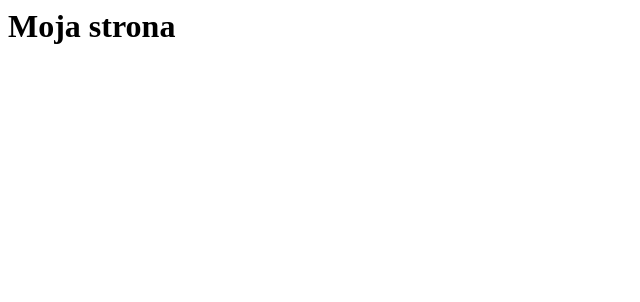
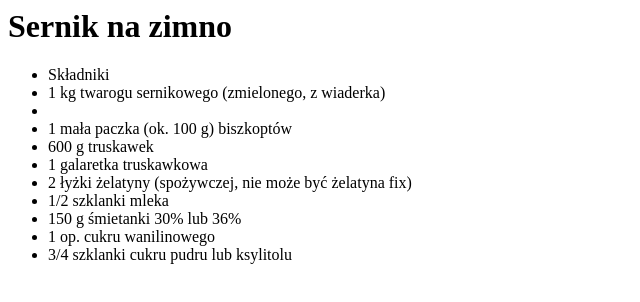
Before and after one commit to Niewiadomskisz/Niewiadomskisz, a plain HTML site: page index.html in a window 1280 px wide. Shown: the whole page, without its empty margins (0-640 px from the left). Drawn offline with Linux system fonts and the light colour scheme.

Commit message:
Update index.html

```diff
--- a/index.html
+++ b/index.html
@@ -1 +1,15 @@
-<h1> Moja strona</h1>
+<h1> Sernik na zimno</h1>
+
+  <ul>
+    <li>Składniki</li>
+
+    <li>1 kg twarogu sernikowego (zmielonego, z wiaderka)</li>
+    <li><li>1 mała paczka (ok. 100 g) biszkoptów</li>
+   <li> 600 g truskawek</li>
+   <li> 1 galaretka truskawkowa</li>
+   <li> 2 łyżki żelatyny (spożywczej, nie może być żelatyna fix)</li>
+    <li>1/2 szklanki mleka</li>
+    <li>150 g śmietanki 30% lub 36%</li>
+   <li> 1 op. cukru wanilinowego</li>
+   <li> 3/4 szklanki cukru pudru lub ksylitolu</li>
+</ul>
```
